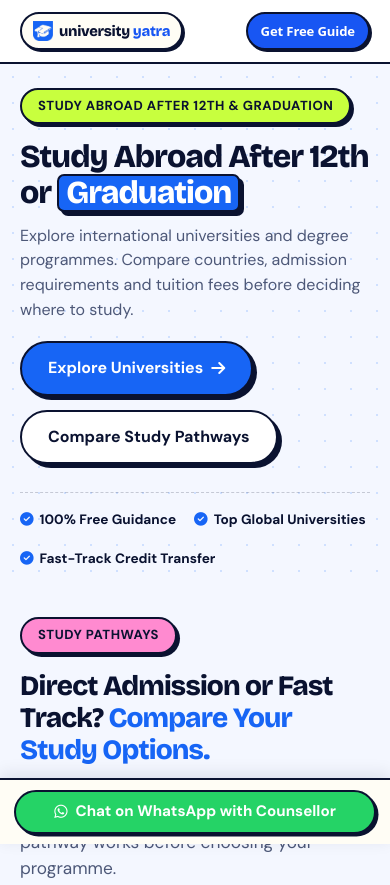
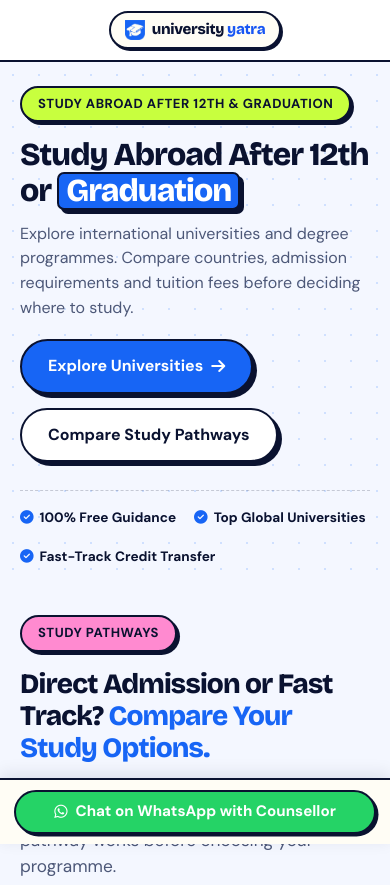
Before and after one commit to Kushalasho09/university-yartra-landing-page, a plain HTML site: page index.html in a window 390 px wide. Shown: the top 885 px of the page. Drawn offline with nearby package versions, Linux system fonts and the light colour scheme.

Commit message:
style: center header logo and hide cta on mobile view

```diff
--- a/css/styles.css
+++ b/css/styles.css
@@ -341,14 +341,28 @@ header {
   flex-shrink: 0;
 }
 
+@media (max-width: 768px) {
+  .nav {
+    justify-content: center;
+    height: 64px;
+  }
+  .nav-actions {
+    display: none !important;
+  }
+  .logo {
+    margin: 0 auto;
+  }
+}
+
 @media (max-width: 480px) {
   .nav {
-    height: 62px;
+    justify-content: center;
+    height: 60px;
   }
   .logo-capsule {
     height: 38px;
-    padding: 0 11px;
-    gap: 6px;
+    padding: 0 14px;
+    gap: 7px;
     box-shadow: 2px 2px 0 #0A1230;
   }
   .logo-capsule-icon {
@@ -356,13 +370,10 @@ header {
     height: 20px;
   }
   .logo-capsule-text {
-    font-size: 0.92rem;
-  }
-  .nav-cta-capsule {
-    height: 38px;
-    padding: 0 13px;
-    font-size: 0.82rem;
-    box-shadow: 2px 2px 0 #0A1230;
+    font-size: 0.94rem;
+  }
+  .nav-actions {
+    display: none !important;
   }
 }
 
```
Also changed, not shown: 1 other file.
